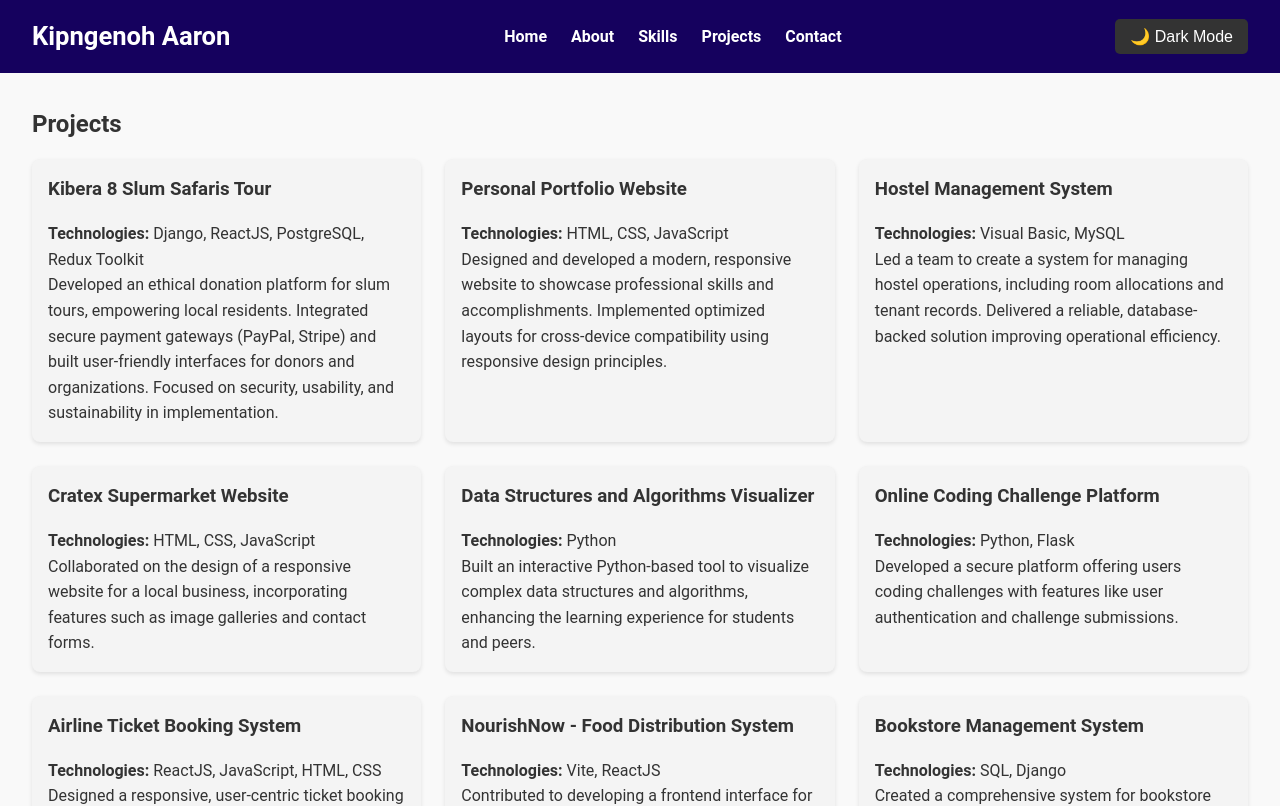
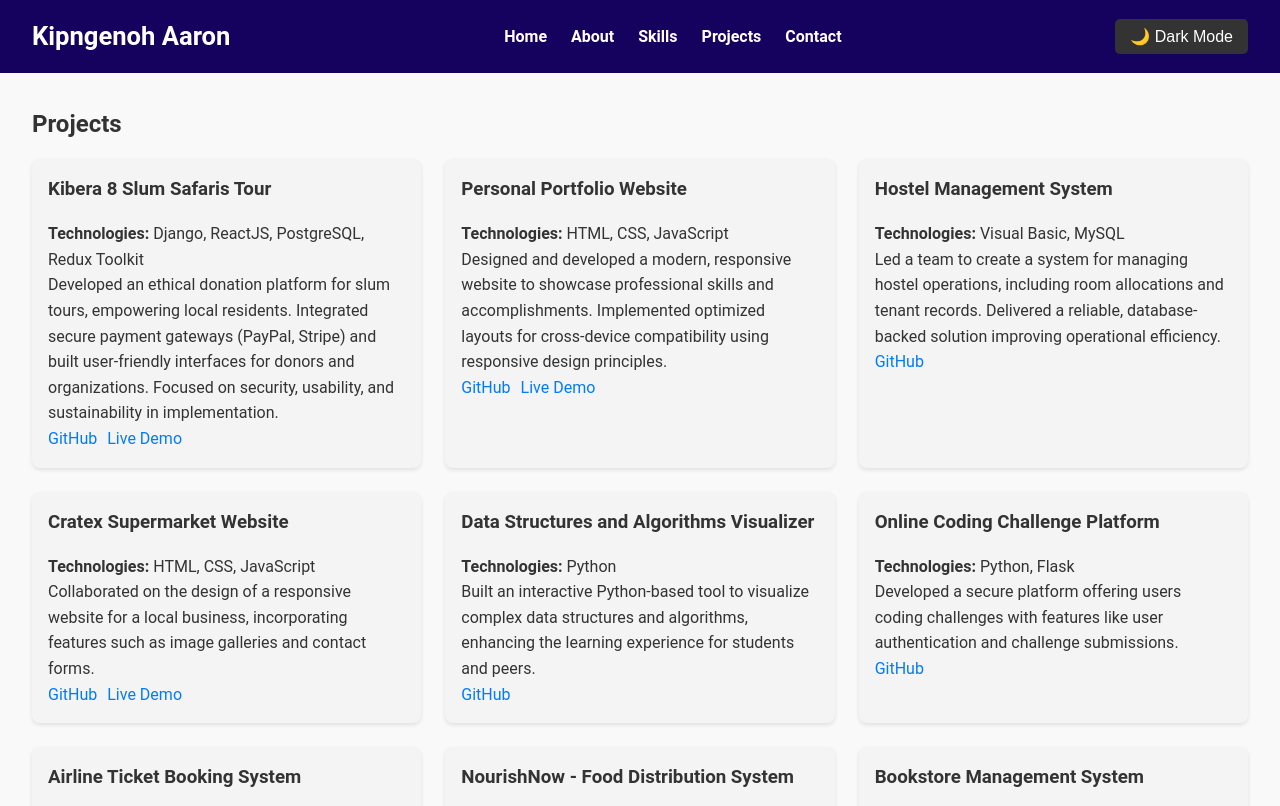
Before and after one commit to kipngenohaaron/kipngenoh-portfolio, a React (Create React App) app: page /projects in a window 1280 px wide. Shown: the top 806 px of the page. Built offline with nearby package versions, Linux system fonts and the light colour scheme.

Commit message:
live links added

```diff
--- a/src/components/Projects.js
+++ b/src/components/Projects.js
@@ -9,6 +9,8 @@ const Projects = () => {
         Developed an ethical donation platform for slum tours, empowering local residents.
         Integrated secure payment gateways (PayPal, Stripe) and built user-friendly interfaces for donors and organizations.
         Focused on security, usability, and sustainability in implementation.`,
+      github: "https://github.com/yourusername/kibera-slum-safaris",
+      live: "https://kibera-slum-safaris.example.com",
     },
     {
       title: "Personal Portfolio Website",
@@ -16,6 +18,8 @@ const Projects = () => {
       description: `
         Designed and developed a modern, responsive website to showcase professional skills and accomplishments.
         Implemented optimized layouts for cross-device compatibility using responsive design principles.`,
+      github: "https://github.com/yourusername/portfolio-website",
+      live: "https://yourportfolio.example.com",
     },
     {
       title: "Hostel Management System",
@@ -23,48 +27,58 @@ const Projects = () => {
       description: `
         Led a team to create a system for managing hostel operations, including room allocations and tenant records.
         Delivered a reliable, database-backed solution improving operational efficiency.`,
+      github: "https://github.com/yourusername/hostel-management",
     },
     {
       title: "Cratex Supermarket Website",
       technologies: "HTML, CSS, JavaScript",
       description: `
         Collaborated on the design of a responsive website for a local business, incorporating features such as image galleries and contact forms.`,
+      github: "https://github.com/yourusername/cratex-website",
+      live: "https://cratex.example.com",
     },
     {
       title: "Data Structures and Algorithms Visualizer",
       technologies: "Python",
       description: `
         Built an interactive Python-based tool to visualize complex data structures and algorithms, enhancing the learning experience for students and peers.`,
+      github: "https://github.com/yourusername/dsa-visualizer",
     },
     {
       title: "Online Coding Challenge Platform",
       technologies: "Python, Flask",
       description: `
         Developed a secure platform offering users coding challenges with features like user authentication and challenge submissions.`,
+      github: "https://github.com/yourusername/coding-challenges",
     },
     {
       title: "Airline Ticket Booking System",
       technologies: "ReactJS, JavaScript, HTML, CSS",
       description: `
         Designed a responsive, user-centric ticket booking system for an airline, simplifying the reservation process.`,
+      github: "https://github.com/yourusername/airline-booking",
+      live: "https://airline-booking.example.com",
     },
     {
       title: "NourishNow - Food Distribution System",
       technologies: "Vite, ReactJS",
       description: `
         Contributed to developing a frontend interface for a food distribution system, optimizing resources to reduce food waste and support vulnerable communities.`,
+      github: "https://github.com/yourusername/nourishnow",
     },
     {
       title: "Bookstore Management System",
       technologies: "SQL, Django",
       description: `
         Created a comprehensive system for bookstore inventory management, sales tracking, and customer engagement.`,
+      github: "https://github.com/yourusername/bookstore-management",
     },
     {
       title: "Restaurant Management System",
       technologies: "Python, SQL",
       description: `
         Designed a backend-focused system for efficient menu and order management for restaurants.`,
+      github: "https://github.com/yourusername/restaurant-management",
     },
     {
       title: "E-Learning Platform Implementation",
@@ -77,6 +91,7 @@ const Projects = () => {
       technologies: "ReactJS, HTML, CSS",
       description: `
         Enhanced the user experience for a modern cinema chain by creating an online ticket booking feature and optimizing customer engagement.`,
+      github: "https://github.com/yourusername/flatdango",
     },
     {
       title: "ICT Integration in Curriculum Development",
@@ -101,6 +116,18 @@ const Projects = () => {
             <h3>{project.title}</h3>
             <p><strong>Technologies:</strong> {project.technologies}</p>
             <p>{project.description}</p>
+            <div className="project-links">
+              {project.github && (
+                <a href={project.github} target="_blank" rel="noopener noreferrer">
+                  GitHub
+                </a>
+              )}
+              {project.live && (
+                <a href={project.live} target="_blank" rel="noopener noreferrer">
+                  Live Demo
+                </a>
+              )}
+            </div>
           </div>
         ))}
       </div>
```
